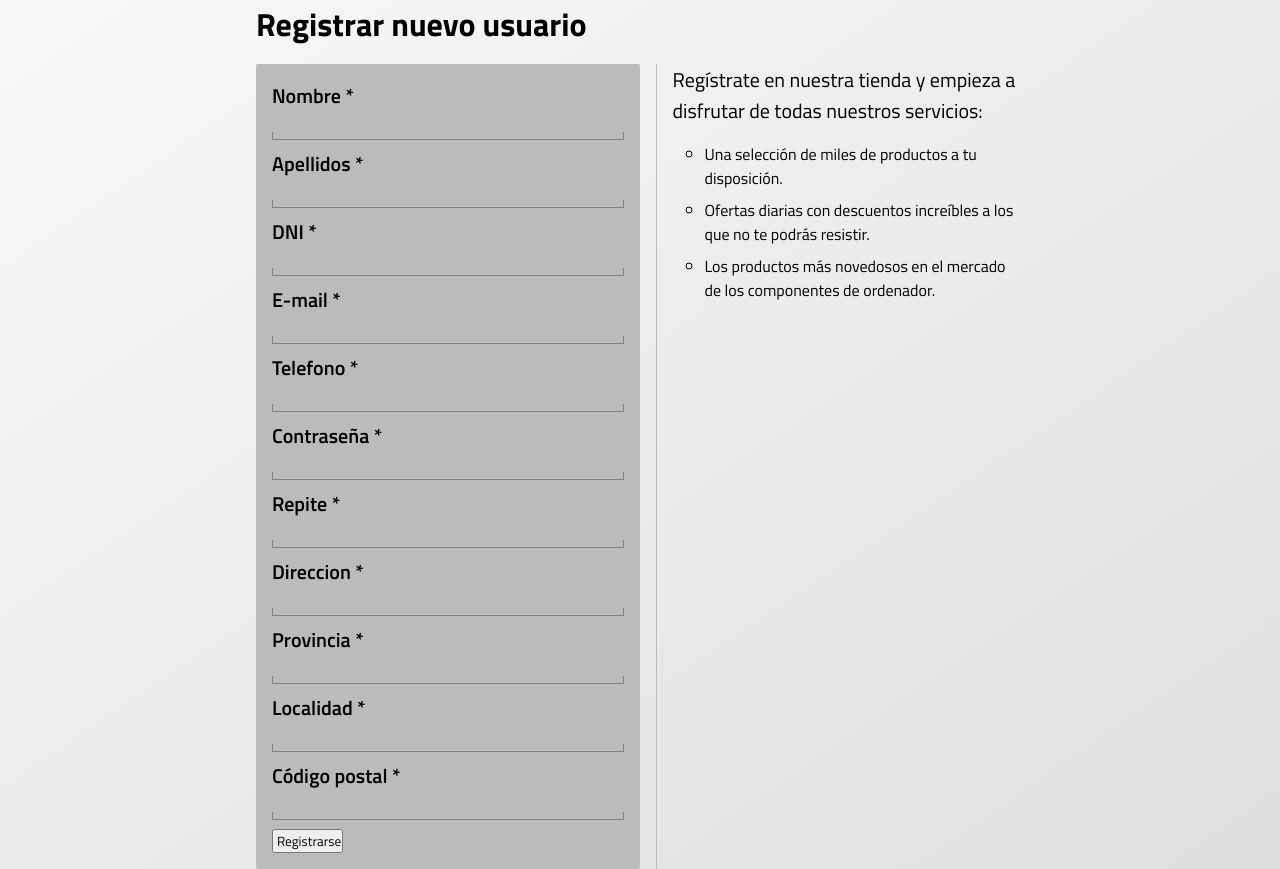
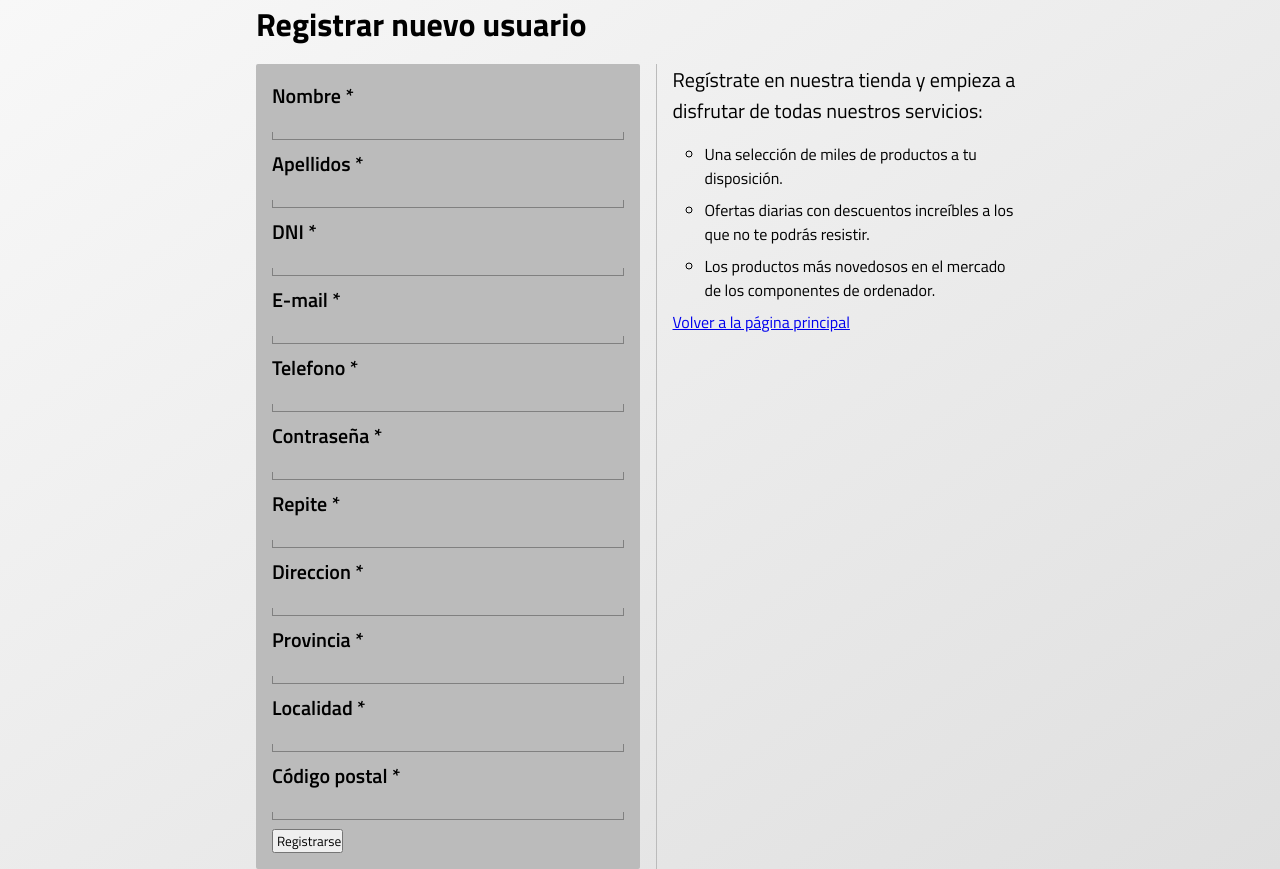
Before and after one commit to javiermr23/tienda, a PHP site: page /registro/registro.php in a window 1280 px wide. Run offline with PHP 8.4, Linux system fonts and the light colour scheme.

Commit message:
Añadido enlace para volver a la página principal

```diff
--- a/registro/registro.php
+++ b/registro/registro.php
@@ -114,6 +114,7 @@
                         <li>Ofertas diarias con descuentos increíbles a los que no te podrás resistir.</li>
                         <li>Los productos más novedosos en el mercado de los componentes de ordenador.</li>
                     </ul>
+                    <a href="../index.php">Volver a la página principal</a>
                 </section>
                 <?php if(isset($errores) && !empty($errores)): ?>
                     <section class="errores">
```
